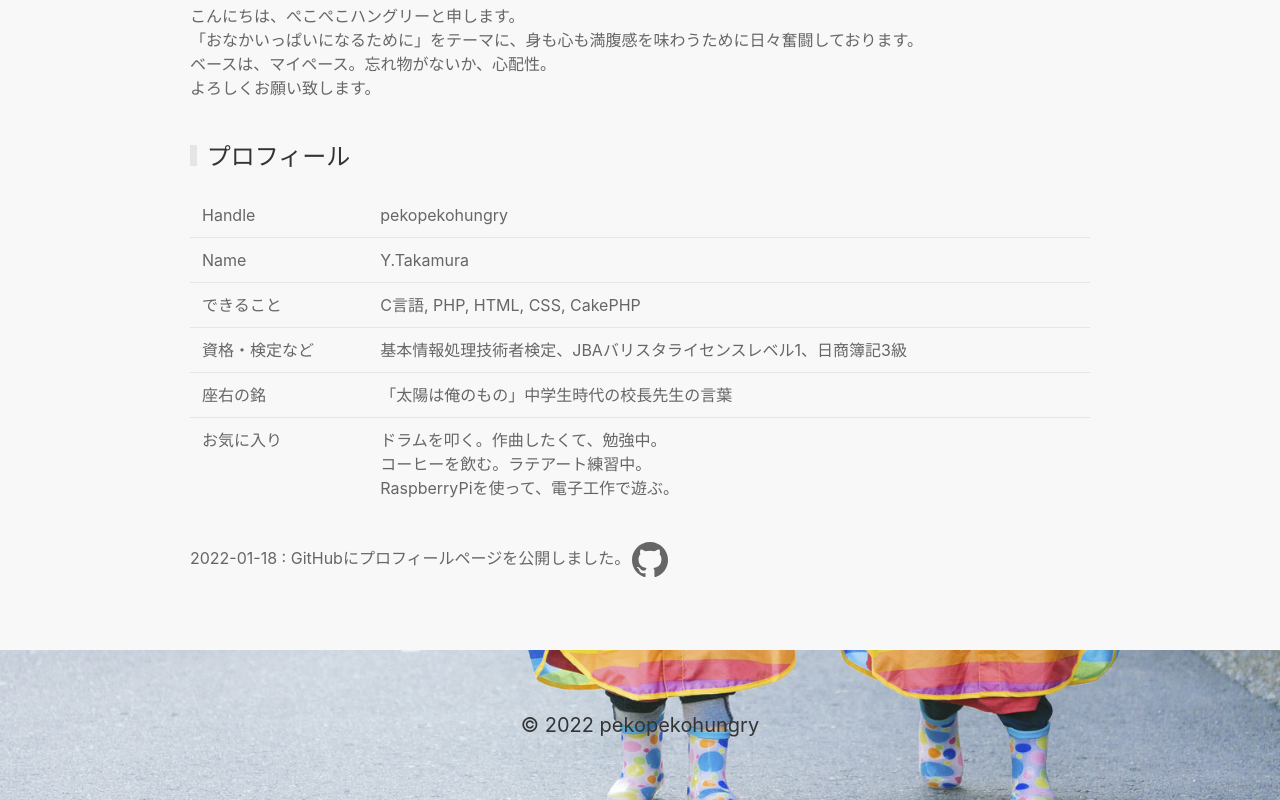
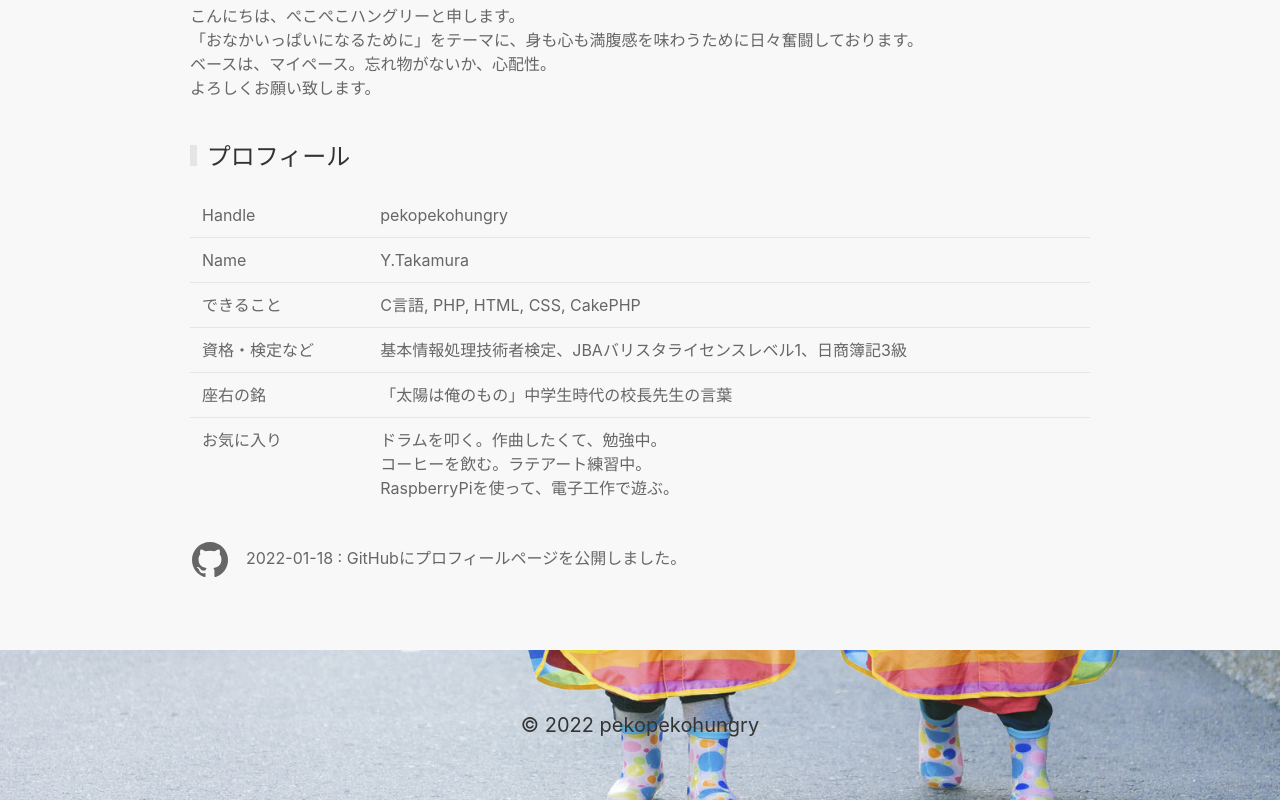
Before and after one commit to pekopekohungry/pekopekohungry, a plain HTML site: page index.html in a window 1280 px wide. Shown: the part 550-1350 px from the top of the page. Drawn offline with Linux system fonts and the light colour scheme.

Commit message:
GitHubアイコンの位置修正
更新履歴の文末ではなく、文頭にGitHubアイコンが表示されるように修正しました。

```diff
--- a/index.html
+++ b/index.html
@@ -64,7 +64,7 @@
         </tbody>
       </table>
       <div class="uk-align-center">
-        <span uk-icon="icon: github; ratio: 2">2022-01-18 : GitHubにプロフィールページを公開しました。</span>
+        <span uk-icon="icon: github; ratio: 2"></span>　2022-01-18 : GitHubにプロフィールページを公開しました。
       </div>
   </div><!-- end of uk-container -->
 </div><!-- end of uk-section -->
```
